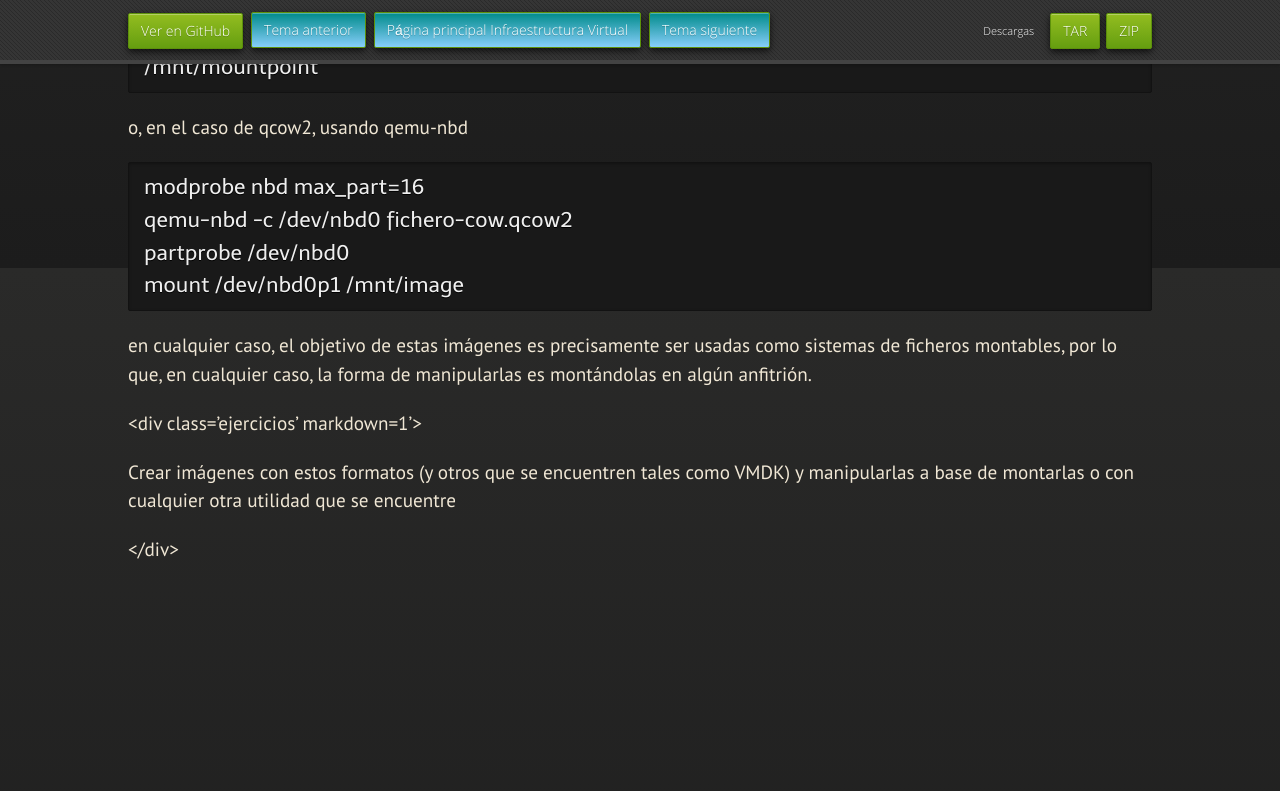
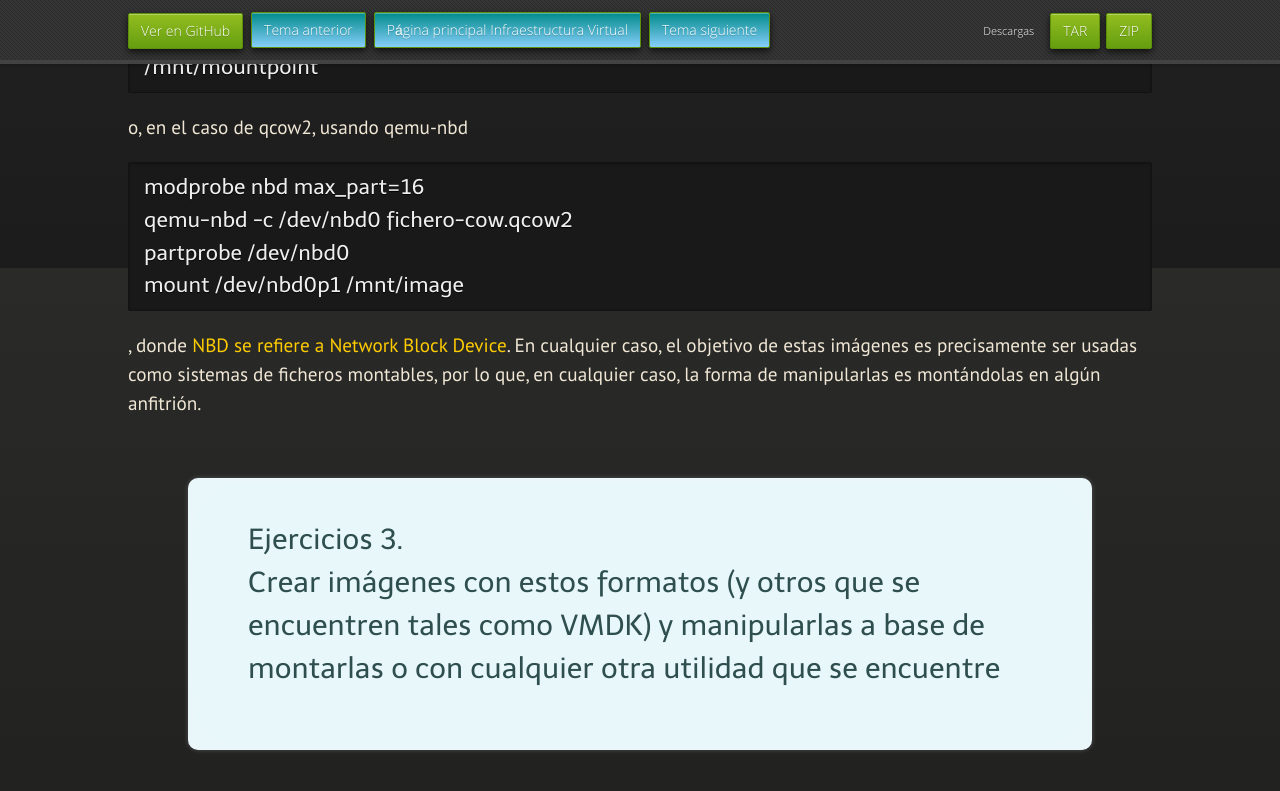
Before and after one commit to JJ/IV, a Jekyll site: the page built from documentos/temas/Almacenamiento.md, in a window 1280 px wide and 900 px high, scrolled down 5132 px. Shown: the top 791 px of the window. Built offline with Jekyll 4.4.1, drawn with Linux system fonts in a browser that asks for light colours; nearby versions of some CDN libraries; some web fonts are replaced; before the commit the page ends 5806 px from its top, so only the background shows below that.

Commit message:
Sync documentos/temas/Almacenamiento.md and  from master to gh-pages

```diff
--- a/documentos/temas/Almacenamiento.md
+++ b/documentos/temas/Almacenamiento.md
@@ -235,11 +235,13 @@ o, en el caso de qcow2, usando qemu-nbd
 	partprobe /dev/nbd0
 	mount /dev/nbd0p1 /mnt/image
 
-en cualquier caso, el objetivo de estas imágenes es precisamente ser
+, donde
+[NBD se refiere a Network Block Device](http://en.wikipedia.org/wiki/Network_block_device).
+En cualquier caso, el objetivo de estas imágenes es precisamente ser
 usadas como sistemas de ficheros montables, por lo que, en cualquier
 caso, la forma de manipularlas es montándolas en algún anfitrión.
 
-<div class='ejercicios' markdown=1'>
+<div class='ejercicios' markdown='1'>
 
 Crear imágenes con estos formatos (y otros que se encuentren tales
 como VMDK) y manipularlas a base de montarlas o con cualquier otra
```
